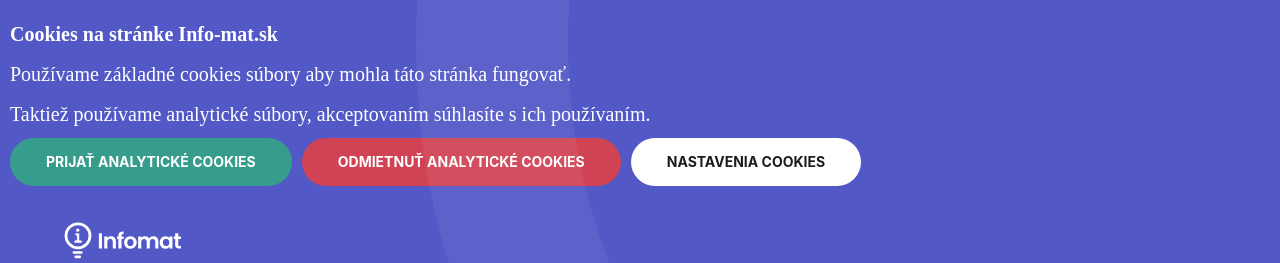
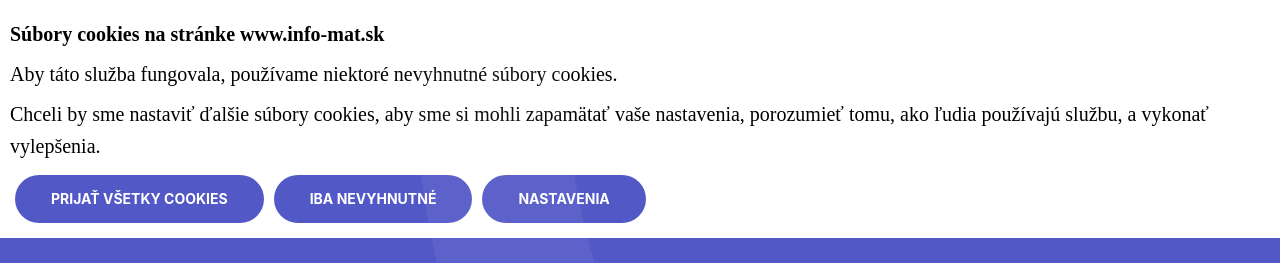
Before and after one commit to Svaagi/infomat-web, a Gatsby site: page / in a window 1280 px wide. Shown: the top 263 px of the page. Built offline with nearby package versions, Linux system fonts and the light colour scheme; Gatsby itself is replaced by a stand-in of ours.

Commit message:
cookies fixes

```diff
--- a/src/pages/index.scss
+++ b/src/pages/index.scss
@@ -88,6 +88,7 @@
   line-height: 1.5rem;
   padding: 0.75rem 2.25rem;
   text-align: center;
+  cursor: pointer;
   text-transform: uppercase;
 }
 
--- a/src/pages/index.tsx
+++ b/src/pages/index.tsx
@@ -6,14 +6,6 @@
 import { OutboundLink } from "gatsby-plugin-google-gtag";
 
 const year = new Date().getFullYear();
-
-// State for modal visibility
-
-
-// Include the modal in the return of the IndexPage component
-// ...
-// ...
-
 
 const IndexPage: React.FC<PageProps> = () => {
   const [showConsentBanner, setShowConsentBanner] = useState(false);
@@ -137,18 +129,18 @@
     />
   )}
       {showConsentBanner && (
-        <div style={{ backgroundColor: '#5358c7', padding: '10px', color: 'white' }}>
-          <p style={{fontWeight: 'bold'}}>Cookies na stránke Info-mat.sk</p>
-          <p>Používame základné cookies súbory aby mohla táto stránka fungovať.</p>
-          <p>Taktiež používame analytické súbory, akceptovaním súhlasíte s ich používaním.</p>
-          <button onClick={handleAcceptAnalytics} style={{ backgroundColor: '#369C8B', marginRight: '5px', color: 'white' }}>
-            Prijať analytické cookies
+        <div style={{ backgroundColor: 'white', padding: '10px' }}>
+          <p style={{fontWeight: 'bold'}}>Súbory cookies na stránke www.info-mat.sk</p>
+          <p>Aby táto služba fungovala, používame niektoré nevyhnutné súbory cookies.</p>
+          <p>Chceli by sme nastaviť ďalšie súbory cookies, aby sme si mohli zapamätať vaše nastavenia, porozumieť tomu, ako ľudia používajú službu, a vykonať vylepšenia.</p>
+          <button onClick={handleAcceptAnalytics} style={{ backgroundColor: '#5358c7', marginRight: '5px',  marginLeft: '5px', marginBottom: '5px', color: 'white', cursor: 'pointer'}}>
+            Prijať všetky cookies
           </button>
-          <button onClick={handleRejectAnalytics} style={{ backgroundColor: '#D04355', margin: '0 5px', color: 'white' }}>
-            Odmietnuť analytické cookies
+          <button onClick={handleRejectAnalytics} style={{ backgroundColor: '#5358c7', margin: '0 5px', marginTop: '5px' ,marginBottom: '5px', color: 'white', cursor: 'pointer'}}>
+            Iba nevyhnutné
           </button>
-          <button onClick={handleOpenSettings} style={{ backgroundColor: 'white', marginLeft: '5px' }}>
-            Nastavenia cookies
+          <button onClick={handleOpenSettings} style={{ backgroundColor: '#5358c7', marginLeft: '5px', marginBottom: '5px', color: 'white', cursor: 'pointer' }}>
+            Nastavenia
           </button>
         </div>
       )}
```
Also changed, not shown: 1 other file.
